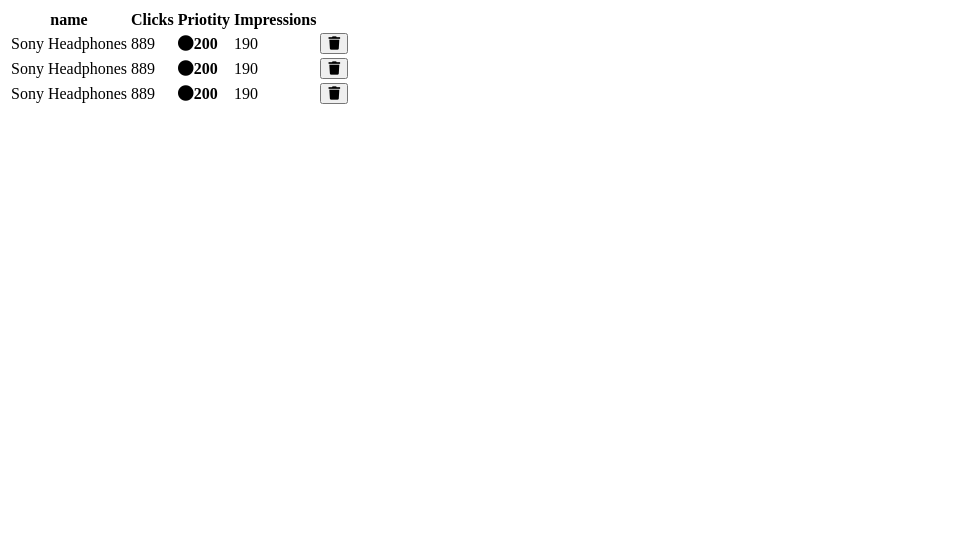
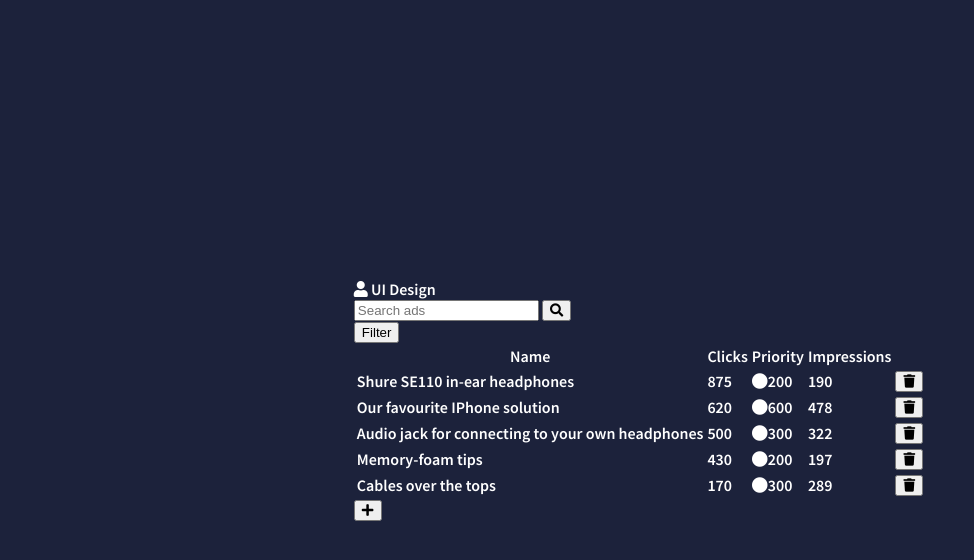
Before and after one commit to anshulabraham/UI-components-, a plain HTML site: page List/index.html in a window 1280 px wide. Shown: the whole page, without its empty margins (0-974 px from the left). Drawn offline with Linux system fonts and the light colour scheme.

Commit message:
Working on CSS

```diff
--- a/List/index.html
+++ b/List/index.html
@@ -1,49 +1,95 @@
 <!DOCTYPE html>
 <html lang="en">
   <head>
-    <meta charset="UTF-8">
-    <meta name="viewport" content="width=device-width, initial-scale=1.0">
-    <link rel="stylesheet" href="style.css">
-    <link rel="stylesheet" href="https://cdnjs.cloudflare.com/ajax/libs/font-awesome/5.13.1/css/all.min.css">
+    <meta charset="UTF-8" />
+    <meta name="viewport" content="width=device-width, initial-scale=1.0" />
+    <link rel="stylesheet" href="style.css" />
+    <link
+      rel="stylesheet"
+      href="https://cdnjs.cloudflare.com/ajax/libs/font-awesome/5.13.1/css/all.min.css"
+    />
     <title>Ads Manager</title>
-
   </head>
   <body>
     <div class="container">
+      <div class="user">
+        <i class="fas fa-user"></i>
+        UI Design
+      </div>
+
+      <div class="search-area">
+        <div class="search">
+          <form>
+            <input type="text" placeholder="Search ads" name="search" />
+            <button type="submit"><i class="fa fa-search"></i></button>
+          </form>
+        </div>
+        <div class="filter">
+          <button type="submit">Filter</button>
+        </div>
+      </div>
+
       <table>
         <thead>
           <tr>
-                    <th>name</th>
+            <th>Name</th>
             <th>Clicks</th>
-                    <th>Priotity</th>
+            <th>Priority</th>
             <th>Impressions</th>
+            <th></th>
           </tr>
         </thead>
         <tbody>
           <tr class="priority-200">
-                    <td>Sony Headphones</td>
-                    <td>889</td>
-                    <td><i class="fas fa-circle">200</i></td>
+            <td>Shure SE110 in-ear headphones</td>
+            <td>875</td>
+            <td><i class="fas fa-circle"></i>200</td>
             <td>190</td>
-                    <td><button class="deleter"><i class="fas fa-trash"></i></button></td>
+            <td>
+              <button class="delete"><i class="fas fa-trash"></i></button>
+            </td>
+          </tr>
+          <tr class="priority-600">
+            <td>Our favourite IPhone solution</td>
+            <td>620</td>
+            <td><i class="fas fa-circle"></i>600</td>
+            <td>478</td>
+            <td>
+              <button class="delete"><i class="fas fa-trash"></i></button>
+            </td>
+          </tr>
+          <tr class="priority-300">
+            <td>Audio jack for connecting to your own headphones</td>
+            <td>500</td>
+            <td><i class="fas fa-circle"></i>300</td>
+            <td>322</td>
+            <td>
+              <button class="delete"><i class="fas fa-trash"></i></button>
+            </td>
           </tr>
           <tr class="priority-200">
-                    <td>Sony Headphones</td>
-                    <td>889</td>
-                    <td><i class="fas fa-circle">200</i></td>
-                    <td>190</td>
-                    <td><button class="deleter"><i class="fas fa-trash"></i></button></td>
+            <td>Memory-foam tips</td>
+            <td>430</td>
+            <td><i class="fas fa-circle"></i>200</td>
+            <td>197</td>
+            <td>
+              <button class="delete"><i class="fas fa-trash"></i></button>
+            </td>
           </tr>
-                <tr class="priority-200">
-                    <td>Sony Headphones</td>
-                    <td>889</td>
-                    <td><i class="fas fa-circle">200</i></td>
-                    <td>190</td>
-                    <td><button class="deleter"><i class="fas fa-trash"></i></button></td>
+          <tr class="priority-300">
+            <td>Cables over the tops</td>
+            <td>170</td>
+            <td><i class="fas fa-circle"></i>300</td>
+            <td>289</td>
+            <td>
+              <button class="delete"><i class="fas fa-trash"></i></button>
+            </td>
           </tr>
         </tbody>
       </table>
-
+      <button type="submit" class="add-btn">
+        <i class="fas fa-plus"></i>
+      </button>
     </div>
   </body>
 </html>
--- a/List/style.css
+++ b/List/style.css
@@ -0,0 +1,15 @@
+@import url('https://fonts.googleapis.com/css2?family=Source+Sans+Pro:wght@600&display=swap');
+* {
+    box-sizing: border-box;
+}
+
+body  {
+    background-color: #1c223b;
+    color: #ffffff;
+    font-family: 'Source Sans Pro', sans-serif;
+    display: flex;
+    align-items: center;
+    justify-content: center;
+    height: 100vh;
+    margin: 0;
+}
```
Lines whose indentation alone changed are shown as unchanged.
